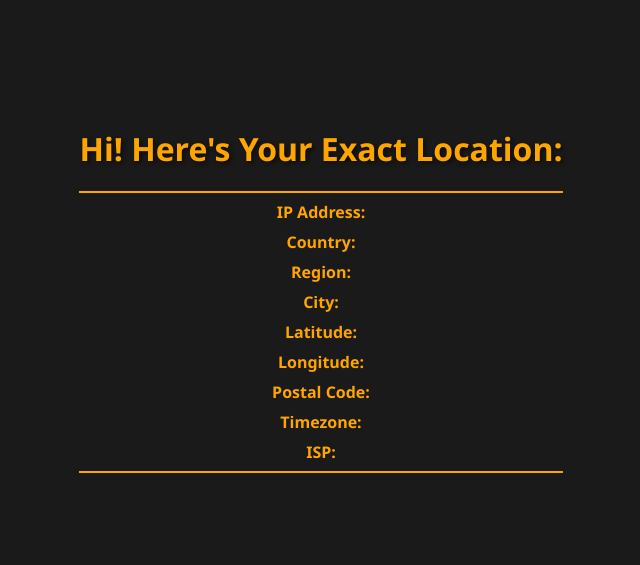
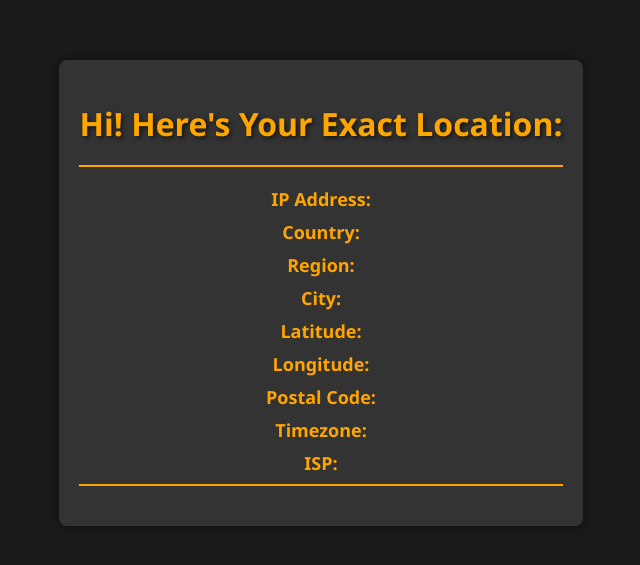
Before and after one commit to Egduffuu/Egduffuu.github.io, a plain HTML site: page dox.html in a window 1280 px wide. Shown: the part 139-704 px from the top of the page, without its empty margins (319-959 px from the left). Drawn offline with nearby package versions, Linux system fonts and the light colour scheme; no server answers.

Commit message:
Update dox.html
DoxIzCool

```diff
--- a/dox.html
+++ b/dox.html
@@ -1,4 +1,3 @@
-
 <!DOCTYPE html>
 <html lang="en">
 <head>
@@ -19,16 +18,23 @@
         }
         .container {
             text-align: center;
+            background-color: #333;
+            padding: 20px;
+            border-radius: 8px;
+            box-shadow: 0px 0px 10px rgba(0, 0, 0, 0.5);
         }
         h1 {
             color: #ffa500;
             text-shadow: 2px 2px 4px rgba(0, 0, 0, 0.6);
+            margin-bottom: 20px;
         }
         hr {
             border: 1px solid #ffa500;
+            margin-bottom: 20px;
         }
         p {
             margin: 0.5em 0;
+            font-size: 18px;
         }
         strong {
             color: #ffa500;
```
